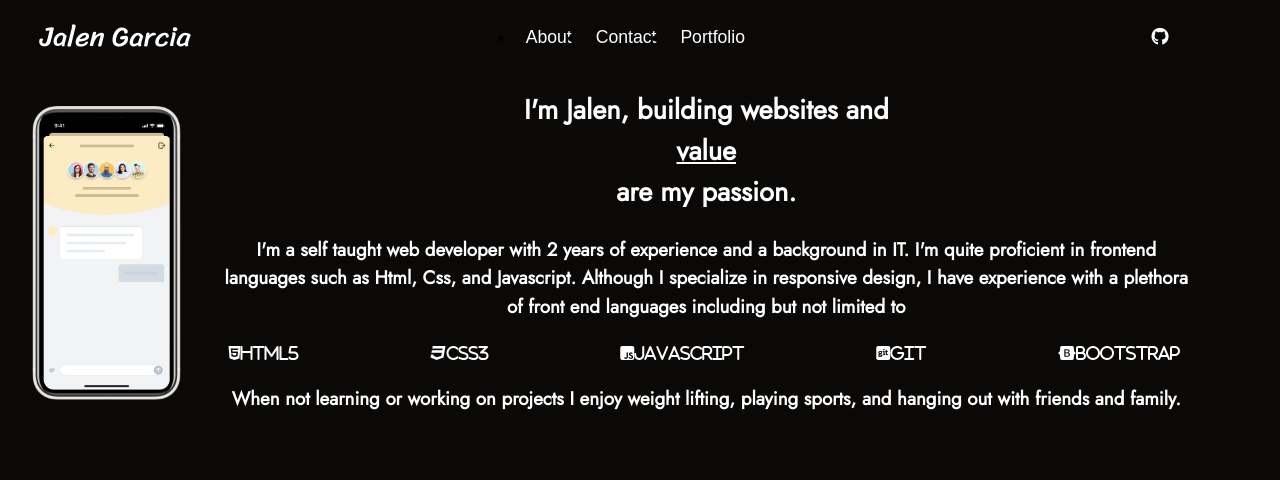
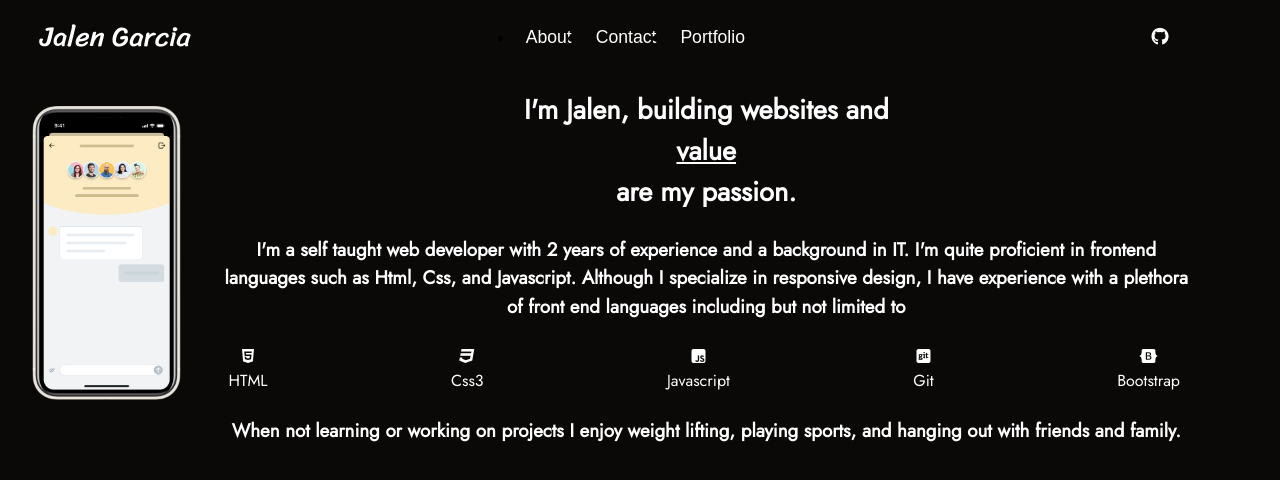
Before and after one commit to Jalendevelops/Portfolio, a plain HTML site: page about.html in a window 1280 px wide. Drawn offline with Linux system fonts and the light colour scheme.

Commit message:
Updated about me icons

```diff
--- a/about.html
+++ b/about.html
@@ -53,12 +53,37 @@
   <div class="container">
     <h2> I'm Jalen, building websites and <p class="value">value</p> are my passion.</h2>
     <h3>I'm a self taught web developer with 2 years of experience and a background in IT. I'm quite proficient in frontend languages such as Html, Css, and Javascript. Although I specialize in responsive design, I have experience with a plethora of front end languages including but not limited to</h3>
-    <div class="icon-container">
-      <i class="fa-brands fa-html5">Html5</i>
-      <i class="fa-brands fa-css3">Css3</i>
-      <i class="fa-brands fa-js-square">Javascript</i>
-      <i class="fa-brands fa-git-square">Git</i>
-      <i class="fa-brands fa-bootstrap">Bootstrap</i>
+  <div class="icon-container">
+    <div>
+      <div class="icon">
+        <i class="fa-brands fa-html5"></i>
+      </div>
+      <span>HTML</span>
+    </div>
+    <div>
+      <div class="icon">
+        <i class="fa-brands fa-css3"></i>
+      </div>
+      <span>Css3</span>
+    </div>
+    <div>
+      <div class="icon">
+      <i class="fa-brands fa-js-square"></i>
+      </div>
+      <span>Javascript</span>
+    </div>
+    <div>
+      <div class="icon">
+      <i class="fa-brands fa-git-square"></i>
+      </div>
+      <span>Git</span>
+    </div>
+    <div>
+      <div class="icon">
+      <i class="fa-brands fa-bootstrap"></i>
+      </div>
+      <span>Bootstrap</span>
+    </div>
     </div>
     <h3>When not learning or working on projects I enjoy weight lifting, playing sports, and hanging out with friends and family.
       </h3>
```
